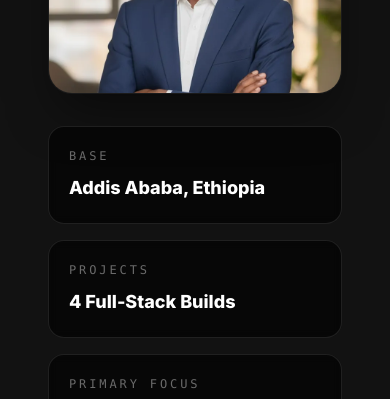
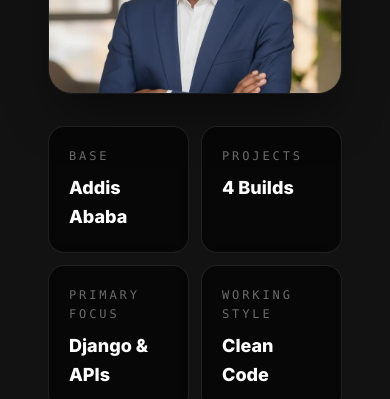
Before and after one commit to worku404/portfolio, a website built with Vite: page index.html in a window 390 px wide. Shown: the part 1270-1669 px from the top of the page. Built offline with nearby package versions, Linux system fonts and the light colour scheme.

Commit message:
Add mobile 2x2 stat grid, disable game click flash, and add global bottom-up scroll animations

```diff
--- a/css/components/game.css
+++ b/css/components/game.css
@@ -52,6 +52,8 @@
   overflow: hidden;
   box-shadow: 0 25px 50px -12px rgba(0, 0, 0, 0.5); /* shadow-2xl */
   outline: none;
+  -webkit-tap-highlight-color: transparent;
+  user-select: none;
 }
 
 @media (min-width: 768px) {
--- a/css/components/hero.css
+++ b/css/components/hero.css
@@ -371,13 +371,13 @@
 
 .stats-grid {
   display: grid;
-  grid-template-columns: 1fr; /* Single column on narrow mobile */
-  gap: 1rem; /* gap-4 */
+  grid-template-columns: repeat(2, 1fr); /* 2x2 grid on mobile & desktop */
+  gap: 0.75rem; /* gap-3 for clean compact mobile fit */
 }
 
 @media (min-width: 640px) {
   .stats-grid {
-    grid-template-columns: 1fr 1fr; /* 2 columns on tablet and up */
+    gap: 1rem;
   }
 }
 
--- a/index.html
+++ b/index.html
@@ -160,19 +160,19 @@
           <div class="stats-grid">
             <div class="stat-card">
               <p class="stat-label">Base</p>
-              <p class="stat-value">Addis Ababa, Ethiopia</p>
+              <p class="stat-value">Addis Ababa</p>
             </div>
             <div class="stat-card">
               <p class="stat-label">Projects</p>
-              <p class="stat-value">4 Full-Stack Builds</p>
+              <p class="stat-value">4 Builds</p>
             </div>
             <div class="stat-card">
               <p class="stat-label">Primary Focus</p>
-              <p class="stat-value">Django, PostgreSQL, and API Design</p>
+              <p class="stat-value">Django & APIs</p>
             </div>
             <div class="stat-card">
               <p class="stat-label">Working Style</p>
-              <p class="stat-value">Clean Architecture, Deliberate Tradeoffs</p>
+              <p class="stat-value">Clean Code</p>
             </div>
           </div>
         </div>
@@ -208,7 +208,7 @@
         </div>
 
         <div id="projects-grid" class="projects-grid">
-          <!-- Dynamically populated from data/projects.json -->
+          <!-- Dynamically populated from js/components/project-grid.js -->
         </div>
       </div>
     </section>
--- a/js/main.js
+++ b/js/main.js
@@ -15,4 +15,27 @@ document.addEventListener('DOMContentLoaded', () => {
   initProjectsGrid();
   initRunnerGame();
   initContactMe();
+
+  // Global GSAP Bottom-Up Scroll Fade-In Animations
+  if (typeof gsap !== 'undefined' && typeof ScrollTrigger !== 'undefined') {
+    gsap.registerPlugin(ScrollTrigger);
+
+    const scrollTargets = document.querySelectorAll(
+      '.about-left, .about-right, .stat-card, .section-header, .game-header, .contact-info, .contact-form-card'
+    );
+
+    scrollTargets.forEach((el) => {
+      gsap.from(el, {
+        scrollTrigger: {
+          trigger: el,
+          start: 'top bottom-=60',
+          toggleActions: 'play none none none',
+        },
+        opacity: 0,
+        y: 50,
+        duration: 0.8,
+        ease: 'power3.out',
+      });
+    });
+  }
 });
```
